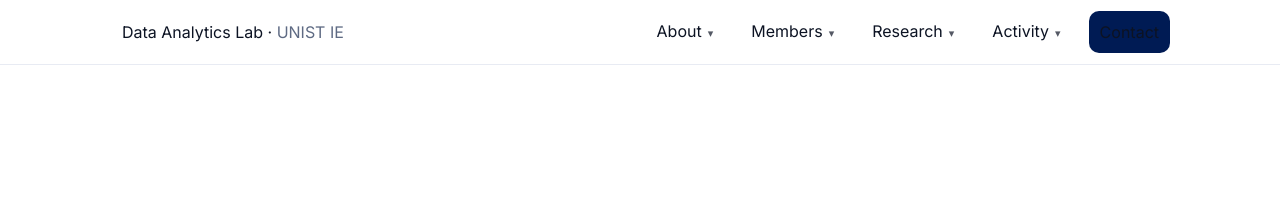
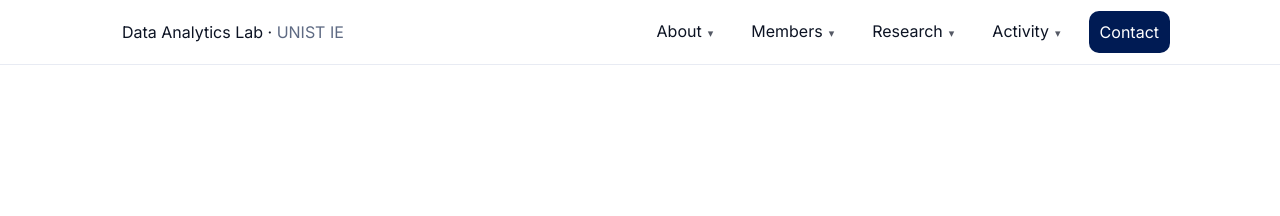
Before and after one commit to UNIST-DA/unist-da.github.io, a Jekyll site: the page location.html, which Jekyll copies as it is, in a window 1280 px wide. Shown: the top 216 px of the page. Built offline with Jekyll 4.4.1, drawn with Linux system fonts in a browser that asks for light colours.

Commit message:
Update style.css

```diff
--- a/assets/style.css
+++ b/assets/style.css
@@ -193,3 +193,16 @@ footer{padding:36px 0}
 @media (max-width:860px){
   .brand-img{ height:32px !important; }
 }
+
+/* --- override: CTA는 항상 흰색 텍스트 --- */
+.nav > ul > li > a.nav-cta{
+  color:#fff;
+}
+.nav > ul > li > a.nav-cta:visited{
+  color:#fff;
+}
+.nav > ul > li > a.nav-cta:hover{
+  color:#fff;
+  background:var(--primary);
+  opacity:.95;
+}
```
